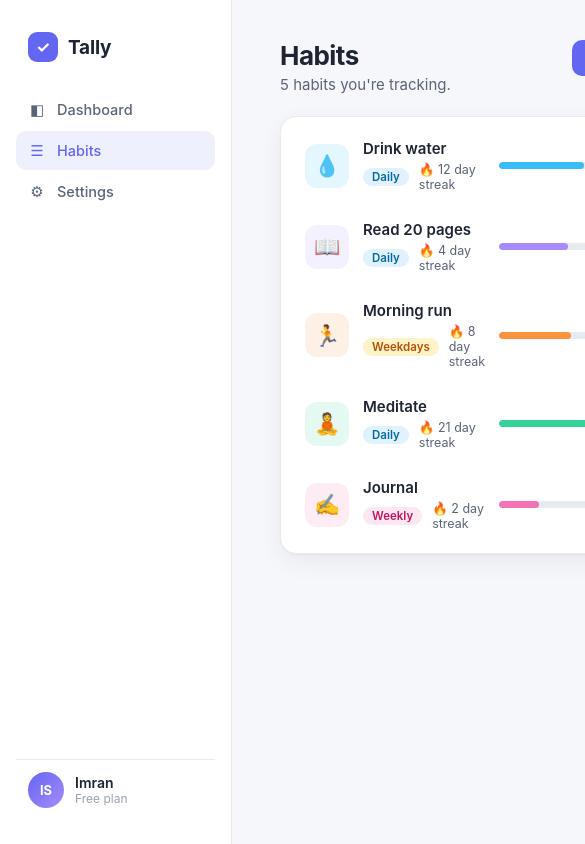
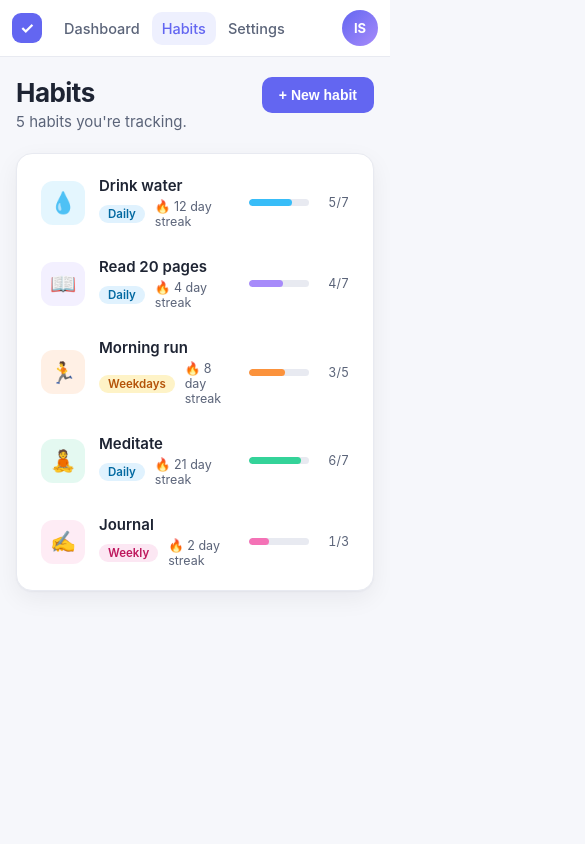
Before and after one commit to imsobe/tally, a React (Vite) app: page /habits in a window 390 px wide. Shown: the top 844 px of the page, 585 px wide, since content can reach past the window. Built offline with nearby package versions, Linux system fonts and the light colour scheme.

Commit message:
review-os pass_1781141114927_3 (ready-for-review)

```diff
--- a/src/index.css
+++ b/src/index.css
@@ -664,3 +664,71 @@ a {
   justify-content: flex-end;
   gap: 10px;
 }
+
+/* ---- Mobile ---- */
+@media (max-width: 720px) {
+  .app {
+    flex-direction: column;
+  }
+
+  .nav {
+    width: 100%;
+    flex-direction: row;
+    align-items: center;
+    gap: 4px;
+    padding: 10px 12px;
+    border-right: none;
+    border-bottom: 1px solid var(--line);
+  }
+
+  .nav-brand {
+    padding: 0 8px 0 0;
+  }
+
+  .nav-title {
+    display: none;
+  }
+
+  .nav-links {
+    flex-direction: row;
+    flex: 1;
+  }
+
+  .nav-link {
+    padding: 8px 10px;
+  }
+
+  .nav-link-icon {
+    display: none;
+  }
+
+  .nav-footer {
+    margin-top: 0;
+    padding: 0;
+    border-top: none;
+  }
+
+  .nav-user {
+    display: none;
+  }
+
+  .content {
+    padding: 20px 16px;
+  }
+
+  .page-head {
+    flex-wrap: wrap;
+  }
+
+  .stat-row {
+    grid-template-columns: 1fr;
+  }
+
+  .detail-grid {
+    grid-template-columns: 1fr;
+  }
+
+  .habit-progress {
+    width: 100px;
+  }
+}
```
